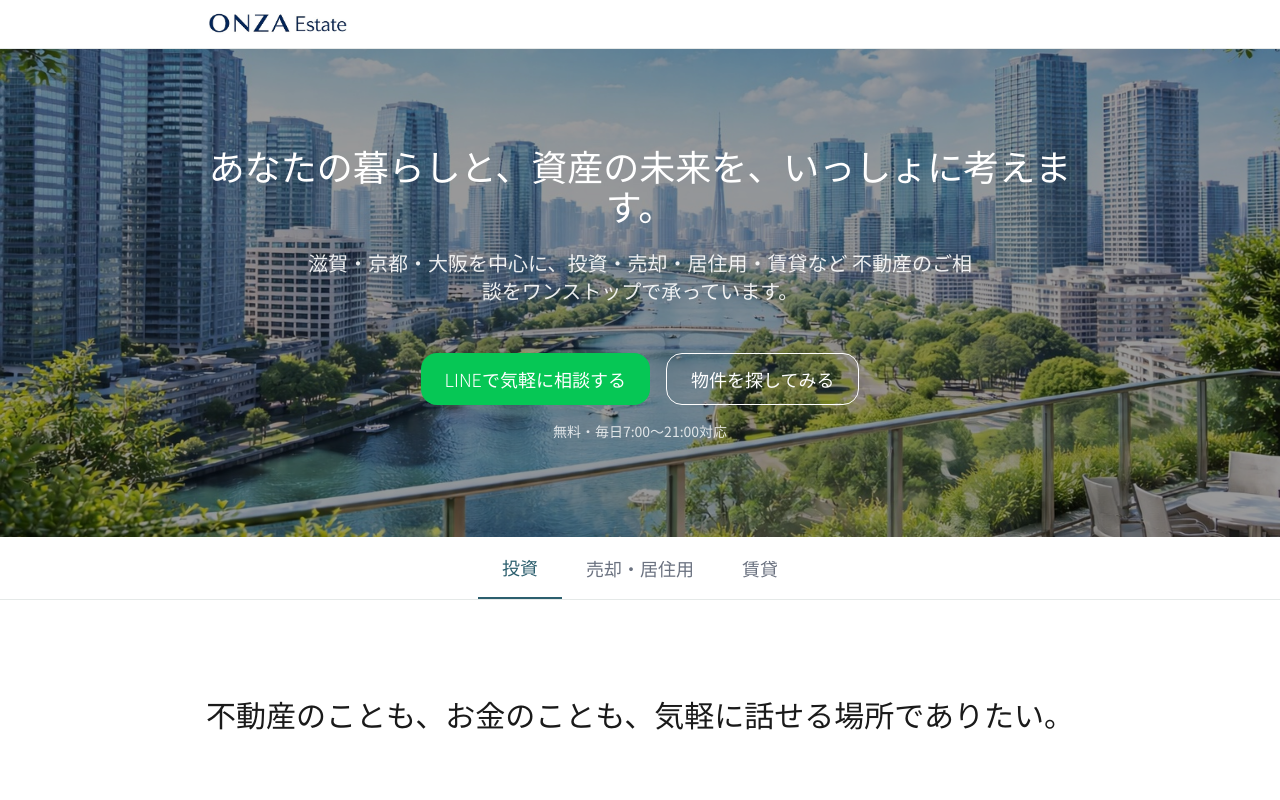
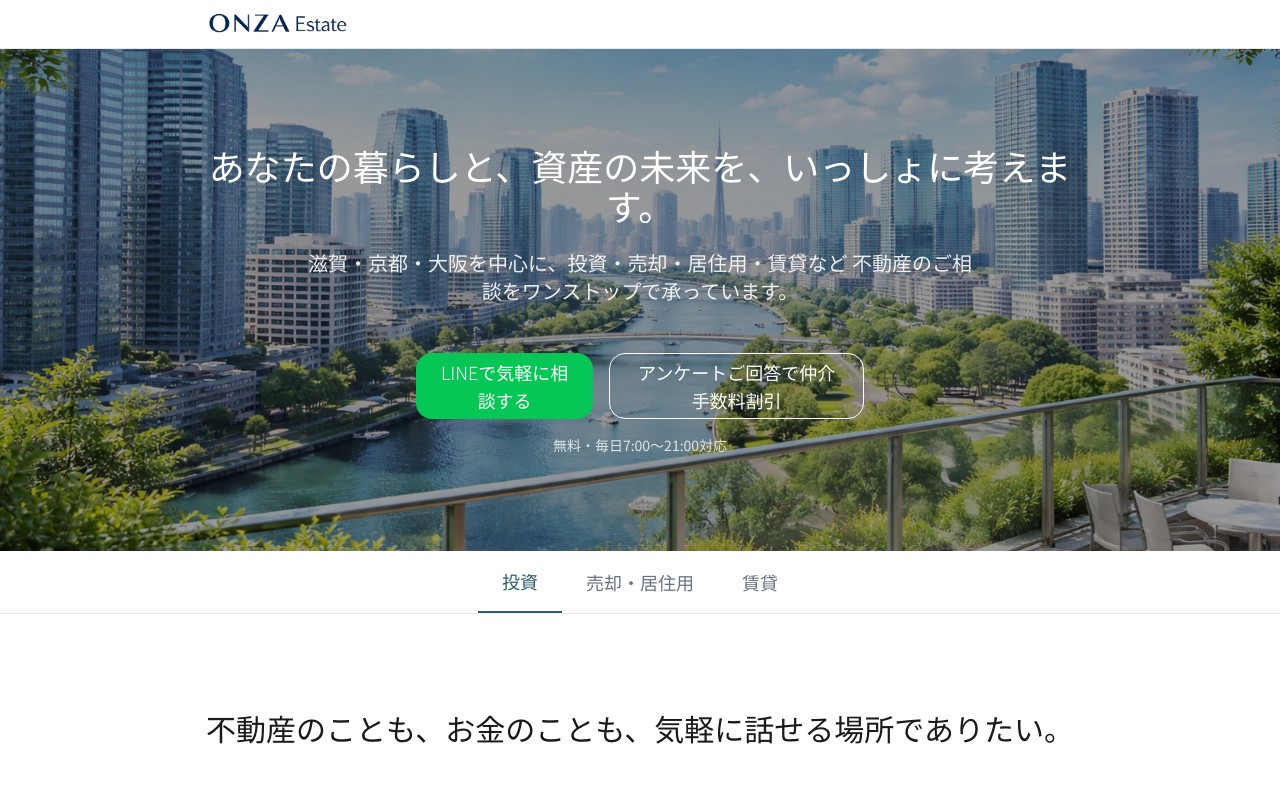
Before and after one commit to idsp0731-gif/onza-estate, a Next.js app: page / in a window 1280 px wide. Shown: the top 800 px of the page. Built offline with nearby package versions, Linux system fonts and the light colour scheme; no server answers.

Commit message:
fix: Heroの「物件を探してみる」ボタンをGoogleフォームURLに変更

```diff
--- a/src/components/Hero.tsx
+++ b/src/components/Hero.tsx
@@ -28,9 +28,14 @@ export default function Hero() {
             >
               LINEで気軽に相談する
             </a>
-            <button className="border border-white text-white px-6 py-1 rounded-2xl font-light text-lg min-h-[52px] hover:bg-white hover:text-[#2C5F6E] transition-colors">
-              物件を探してみる
-            </button>
+            <a
+              href="https://forms.gle/XiTMKh6YdEM9qfSu9"
+              target="_blank"
+              rel="noopener noreferrer"
+              className="border border-white text-white px-6 py-1 rounded-2xl font-light text-lg min-h-[52px] flex items-center justify-center hover:bg-white hover:text-[#2C5F6E] transition-colors"
+            >
+              アンケートご回答で仲介手数料割引
+            </a>
           </div>
           <p className="text-sm text-white/80 mt-4">
             無料・毎日7:00〜21:00対応
```
